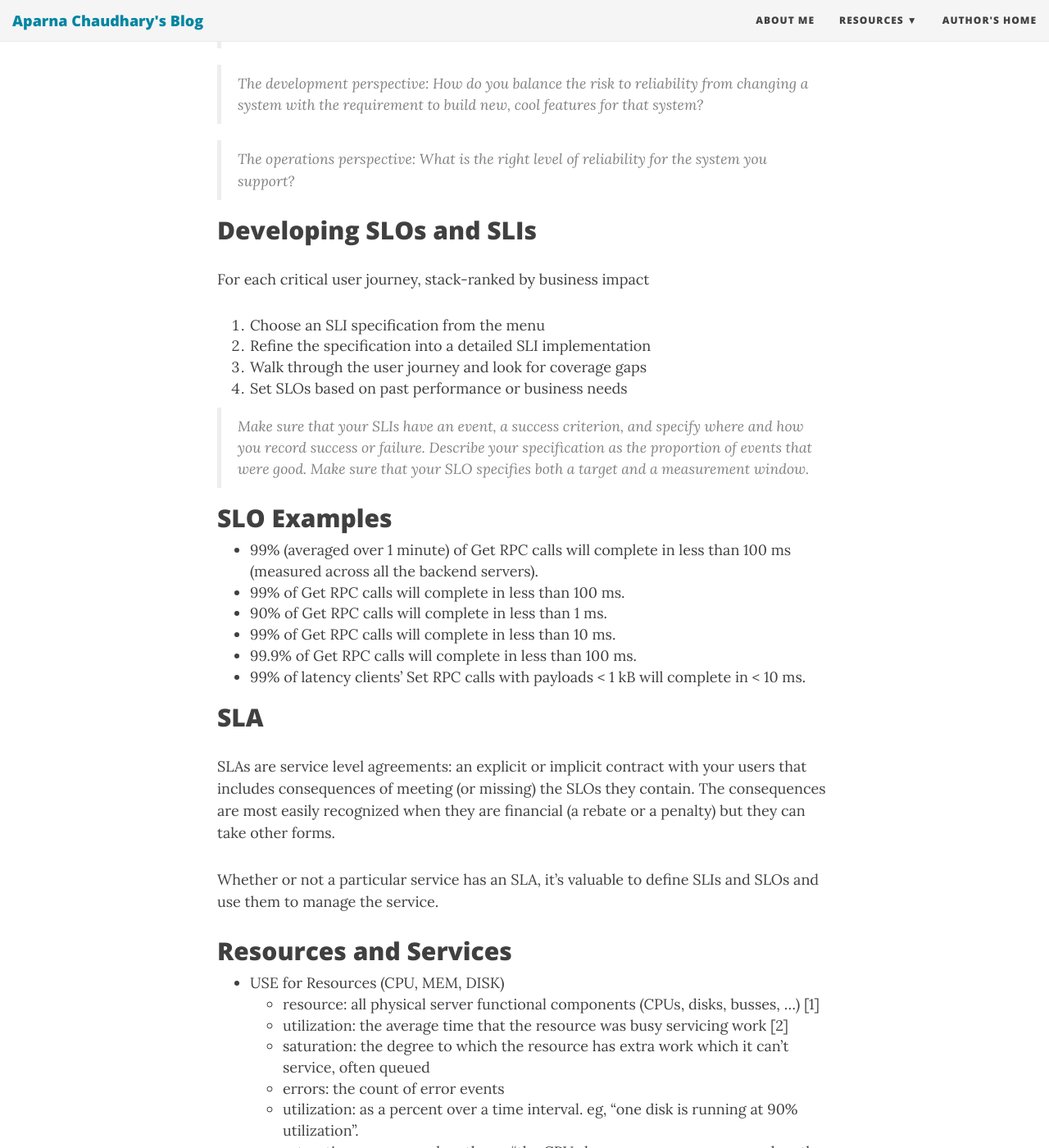
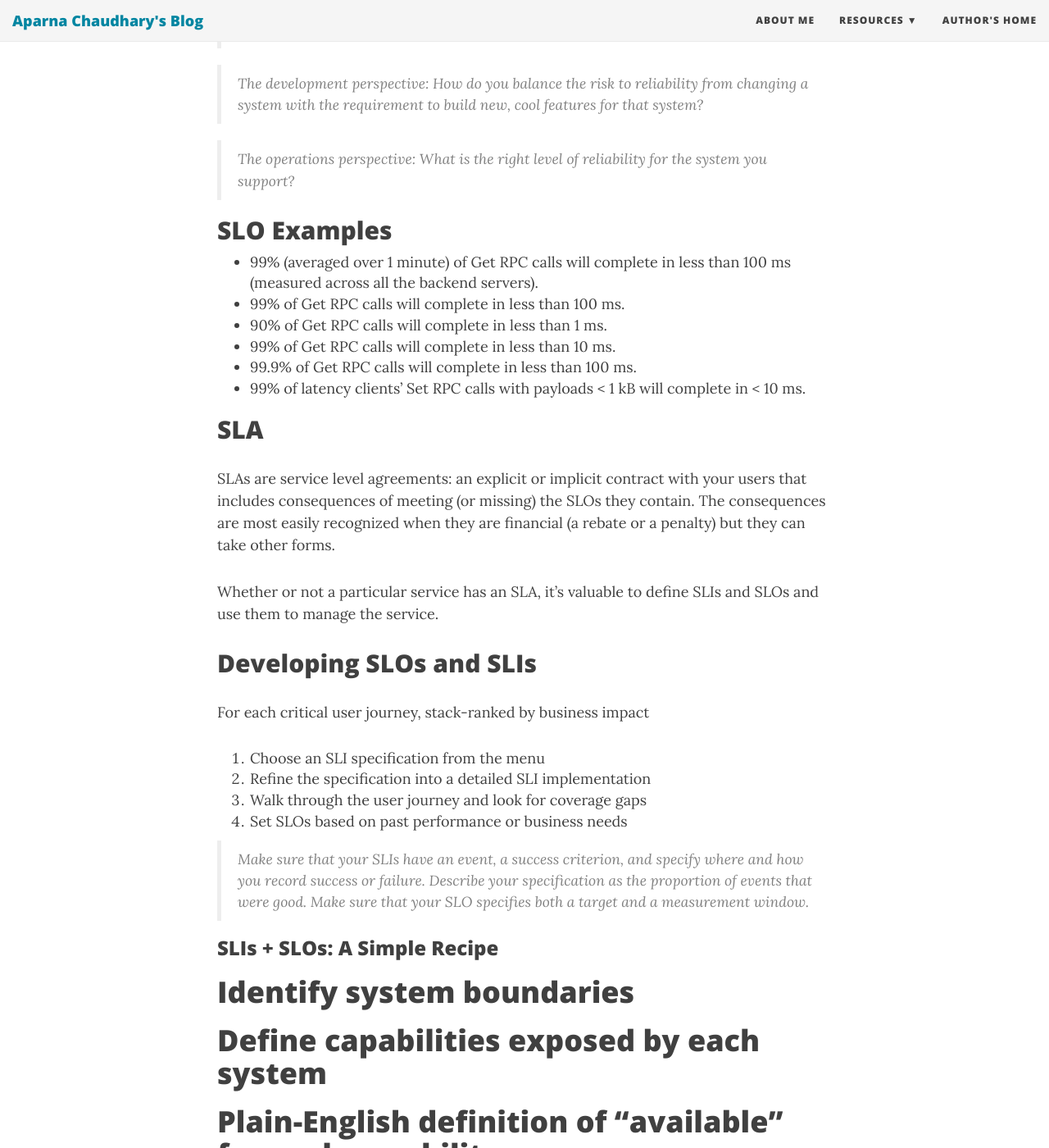
Before and after one commit to aparnachaudhary/aparnachaudhary.github.io, a Jekyll site: the page built from _posts/2019-01-14-The-Site-Reliability-Workbook.md, in a window 1280 px wide and 1400 px high, scrolled down 3883 px. Shown: the whole window at 82% size. Built offline with Jekyll 4.4.1, drawn with Linux system fonts in a browser that asks for light colours; nearby versions of some CDN libraries; comment, search, counter and statistics services are not loaded; some of the changed lines change nothing that is shown; some of the changed text lies outside the part shown.

Commit message:
Update 2019-01-14-The-Site-Reliability-Workbook.md

```diff
--- a/_posts/2019-01-14-The-Site-Reliability-Workbook.md
+++ b/_posts/2019-01-14-The-Site-Reliability-Workbook.md
@@ -108,16 +108,6 @@ How do you balance the risk to reliability from changing a system with the requi
 What is the right level of reliability for the system you support?
 
 
-## Developing SLOs and SLIs
-
-For each critical user journey, stack-ranked by business impact
-1. Choose an SLI specification from the menu
-2. Refine the specification into a detailed SLI implementation
-3. Walk through the user journey and look for coverage gaps
-4. Set SLOs based on past performance or business needs
-
-> Make sure that your SLIs have an _event_, a success criterion, and specify where and how you record success or failure. Describe your specification as the proportion of events that were good.
-> Make sure that your SLO specifies both a _target_ and a _measurement window_.
 
 ## SLO Examples
 
@@ -133,6 +123,27 @@ For each critical user journey, stack-ranked by business impact
 SLAs are service level agreements: an explicit or implicit contract with your users that includes consequences of meeting (or missing) the SLOs they contain. The consequences are most easily recognized when they are financial (a rebate or a penalty) but they can take other forms.
 
 Whether or not a particular service has an SLA, it’s valuable to define SLIs and SLOs and use them to manage the service.
+
+## Developing SLOs and SLIs
+
+For each critical user journey, stack-ranked by business impact
+1. Choose an SLI specification from the menu
+2. Refine the specification into a detailed SLI implementation
+3. Walk through the user journey and look for coverage gaps
+4. Set SLOs based on past performance or business needs
+
+> Make sure that your SLIs have an _event_, a success criterion, and specify where and how you record success or failure. Describe your specification as the proportion of events that were good.
+> Make sure that your SLO specifies both a _target_ and a _measurement window_.
+
+### SLIs + SLOs: A Simple Recipe
+
+# Identify system boundaries
+# Define capabilities exposed by each system
+# Plain-English definition of “available” for each capability
+# Define corresponding technical SLIs
+# Start measuring to get a baseline
+# Define SLO targets (per SLI or per capability)
+# Iterate and tune
 
 ## Resources and Services
 
@@ -161,4 +172,5 @@ Whether or not a particular service has an SLA, it’s valuable to define SLIs a
 * https://www.usenix.org/sites/default/files/conference/protected-files/srecon18emea_slides_fong-jones.pdf
 * https://www.oreilly.com/library/view/the-site-reliability/9781492029496/app01.html
 * https://www.usenix.org/sites/default/files/conference/protected-files/srecon18emea_slides_geisberger.pdf
+* https://www.usenix.org/sites/default/files/conference/protected-files/srecon18americas_slides_flaming.pdf
 * https://landing.google.com/sre/sre-book/chapters/service-level-objectives/
```
